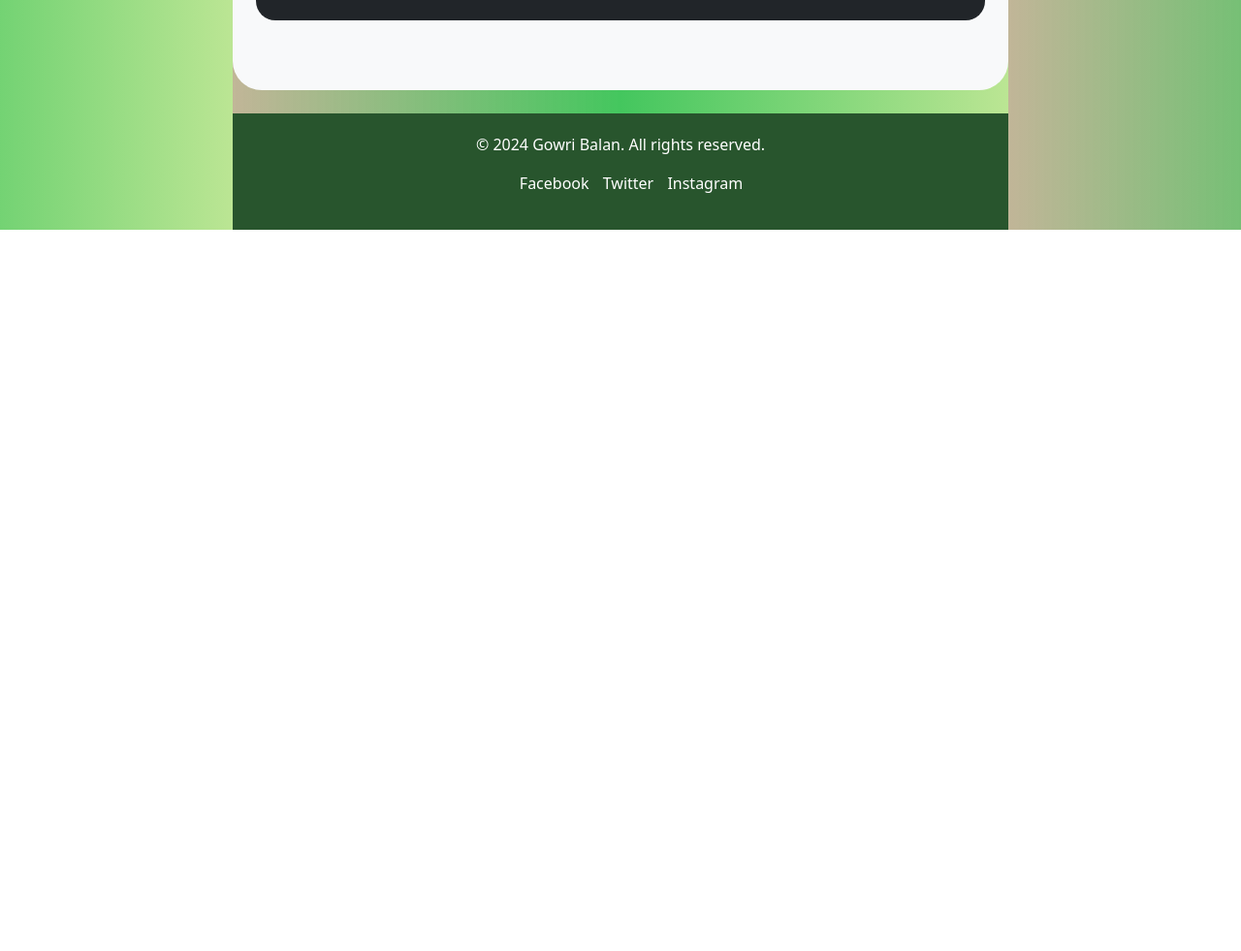
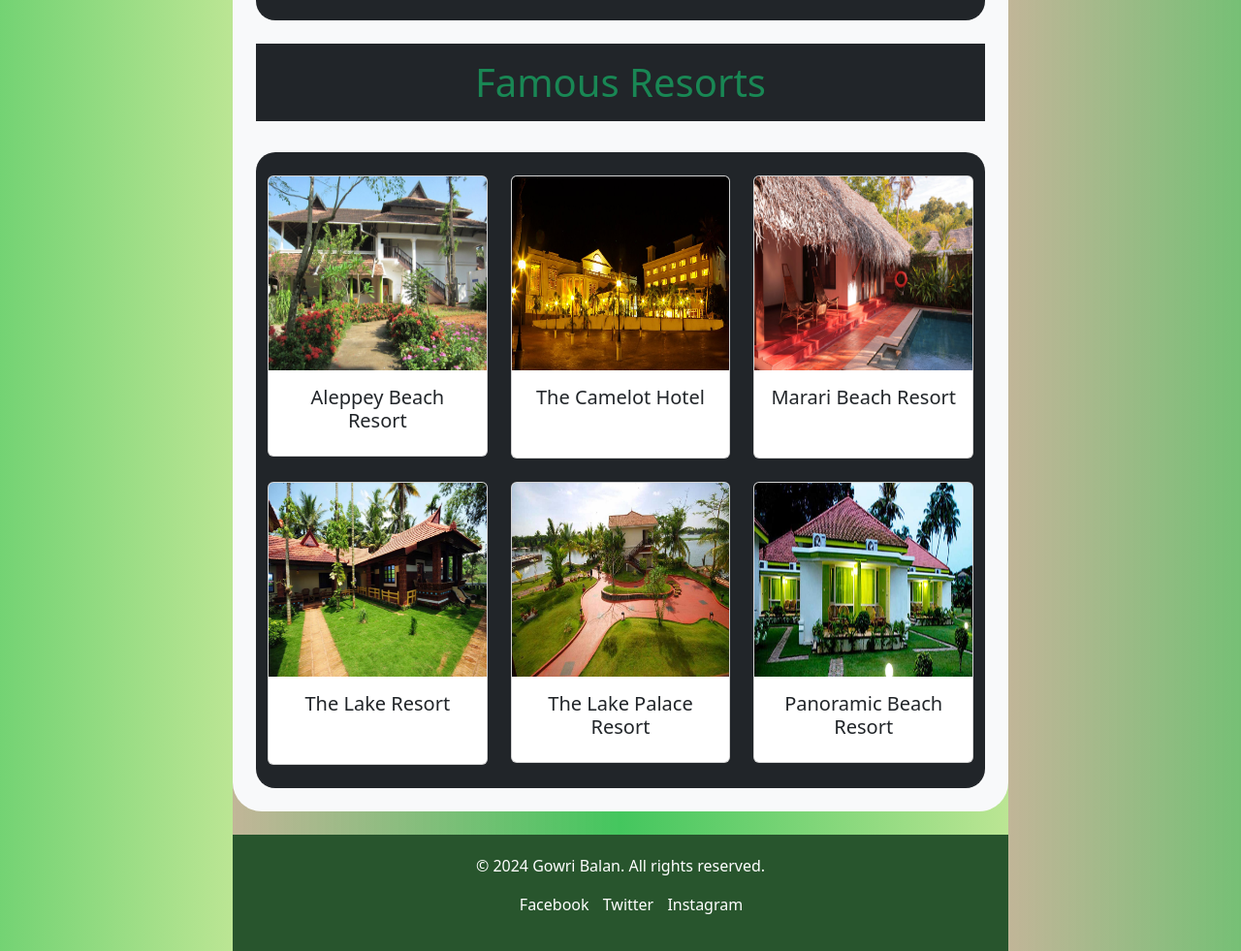
Before and after one commit to gowribalan123/KeralaTourismNew, a plain HTML site: page alappuzha.html in a window 1280 px wide. Shown: the part 2424-3405 px from the top of the page at 97% size. Before the commit the page ends 2661 px from the top, so only its background shows below. Drawn offline with nearby package versions, Linux system fonts and the light colour scheme.

Commit message:
first commit

```diff
--- a/alappuzha.html
+++ b/alappuzha.html
@@ -303,37 +303,6 @@
       </section>
      <!-- Image Gallery end -->
 
- <!--
-<section>
-  <div class="container">
-    <div class="main-txt">
-      <h1><span>P</span>ackages</h1>
-
-    </div>
-    <div class="row" style="margin-top: 30px;">
-      <div class="col-md-4 py-3 py-md-0">
-        <div class="card">
-          <img src="images/alappuzha.jpg" alt="">
-
-        </div>
-
-        <div class="col-md-4 py-3 py-md-0">
-          <div class="card">
-            <img src="images/alappuzha.jpg" alt="">
-
-          </div>
-          <div class="col-md-4 py-3 py-md-0">
-            <div class="card">
-              <img src="images/alappuzha.jpg" alt="">
-
-            </div>
-      </div>
-    </div>
-  </div>
-</section>
-  -->
-
-
 
    <!-- Food court -->
 
@@ -358,7 +327,7 @@
 
 
             <img src="images/aramana restauranrT.avif" class="img-fluid " alt="">
-             <h1 class="text-dark text-small">Aramana Restaurant</h1>
+             <h1 class="text-dark text-small"style="height:45px;">Aramana Restaurant</h1>
 
           </div>
         </div>
@@ -441,10 +410,110 @@
 <br></div>
 
 
-     <br><br> </div>
+     <br> </div>
 
       </section>
    <!-- Food court end-->
+
+
+ <!--Fmamous Resorts-->
+ <section>
+
+  <div class="container-fluid bg-light  text-center text-success  ">
+
+    <div>
+      <h1 class="bg-dark p-3">Famous Resorts</h1>
+    </div>
+    <br>
+
+
+   <div class="container-fluid bg-dark   " style="border-radius: 20px;">
+    <br>
+      <div class="row mt-10">
+      <div class="col-sm">
+        <div class="card">
+          <img class="card-img-top " src="images/alleppey beach resort.jpg" alt="Card image cap" style="height: 200px;">
+          <div class="card-body ">
+              <h5 class="card-title text-dark   ">Aleppey Beach Resort</h5>
+              <p class="card-text">
+                  </p>
+                 <!--- <p class="card-text"><a class="btn btn-primary" href="#" role="button">READ MORE</a></p>-->
+          </div>
+        </div>
+      </div>
+      <div class="col-sm">
+        <div class="card">
+          <img class="card-img-top" src="images/camelot hotel.jpg" alt="Card image cap" style="height: 200px;">
+          <div class="card-body">
+              <h5 class="card-title text-dark "style="height:50px;">The Camelot Hotel</h5>
+              <p class="card-text">
+
+              </p>
+             <!--- <p class="card-text"><a class="btn btn-primary" href="#" role="button">READ MORE</a></p>-->
+          </div>
+        </div>
+      </div>
+      <div class="col-sm">
+        <div class="card">
+          <img class="card-img-top" src="images/marari beach resort.avif" alt="Card image cap" style="height: 200px;">
+          <div class="card-body">
+              <h5 class="card-title text-dark"style="height:50px;">Marari Beach Resort</h5>
+              <p class="card-text">
+
+              </p>
+           <!--- <p class="card-text"><a class="btn btn-primary" href="#" role="button">READ MORE</a></p>-->
+          </div>
+        </div>
+      </div>
+      </div>
+   <br>
+
+   <div class="row mt-10">
+    <div class="col-sm">
+      <div class="card">
+        <img class="card-img-top " src="images/the lake resort.jpg" alt="Card image cap" style="height: 200px;">
+        <div class="card-body ">
+            <h5 class="card-title text-dark   "style="height:50px;">The Lake Resort</h5>
+            <p class="card-text">
+                </p>
+               <!--- <p class="card-text"><a class="btn btn-primary" href="#" role="button">READ MORE</a></p>-->
+        </div>
+      </div>
+    </div>
+    <div class="col-sm">
+      <div class="card">
+        <img class="card-img-top" src="images/lake palace resort.jpg" alt="Card image cap" style="height: 200px;">
+        <div class="card-body">
+            <h5 class="card-title text-dark">The Lake Palace Resort</h5>
+            <p class="card-text">
+
+            </p>
+           <!--- <p class="card-text"><a class="btn btn-primary" href="#" role="button">READ MORE</a></p>-->
+        </div>
+      </div>
+    </div>
+    <div class="col-sm">
+      <div class="card">
+        <img class="card-img-top" src="images/panoramic beach resort.jpg" alt="Card image cap" style="height: 200px;">
+        <div class="card-body">
+            <h5 class="card-title text-dark">Panoramic Beach Resort</h5>
+            <p class="card-text">
+
+            </p>
+         <!--- <p class="card-text"><a class="btn btn-primary" href="#" role="button">READ MORE</a></p>-->
+        </div>
+      </div>
+    </div>
+    </div>
+    <br>
+
+
+  </div>
+
+
+
+    </section>
+ <!--Famous Resorts end-->
       <br>
    </div>
   </section>
--- a/style.css
+++ b/style.css
@@ -675,7 +675,7 @@ color: black;
    }
   .formcontact{
     text-align: center;
-    width:400px;
+    width:390px;
     justify-content: center;
 
     padding-right: 20px;
@@ -824,7 +824,7 @@ select {
 }
 .formcontact{
 display: block;
-width: 400px;
+
 
 }
 
@@ -911,7 +911,7 @@ width: 400px;
     justify-content: center;
     border: 2px solid hsl(108, 82%, 31%);
     border-radius: 20px;
-     width: 350px;
+
     text-align: center;
 
   }
```
Also changed, not shown: images/Dune home stay.jpg (added), images/The Lake resort.avif (added), images/alleppey beach resort.jpg (added), images/camelot hotel.jpg (added), images/island resort.jpeg (added), images/lake palace resort.jpg (added), images/marari beach resort.avif (added), images/palmgrove lake resort.avif (added), images/panoramic beach resort.jpg (added), images/the lake resort.jpg (added), images/warmth lake heaven resort.avif (added), images/warmth lake heaven resort.jpg (added), images/warmthlakeresort.avif (added).
